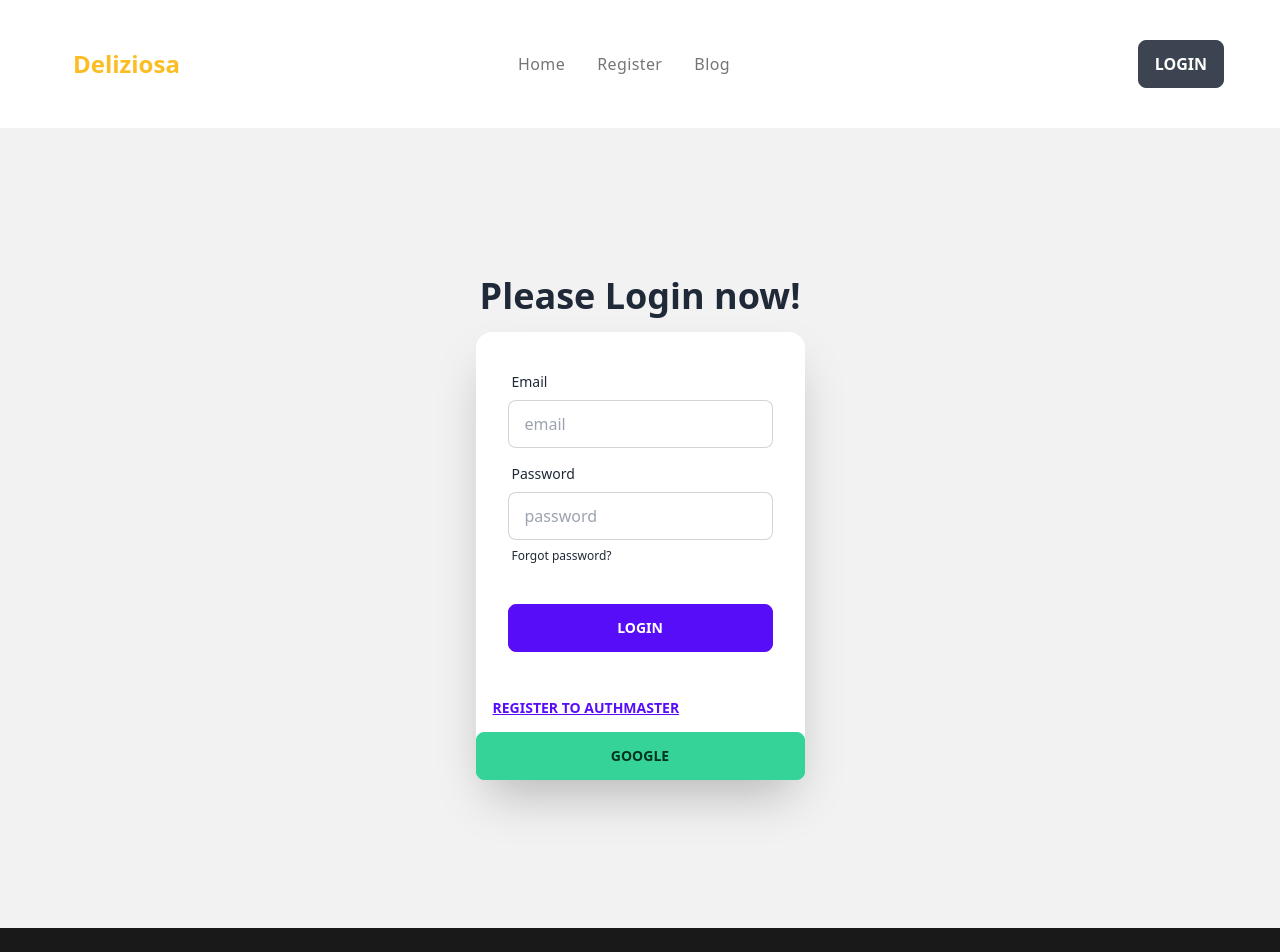
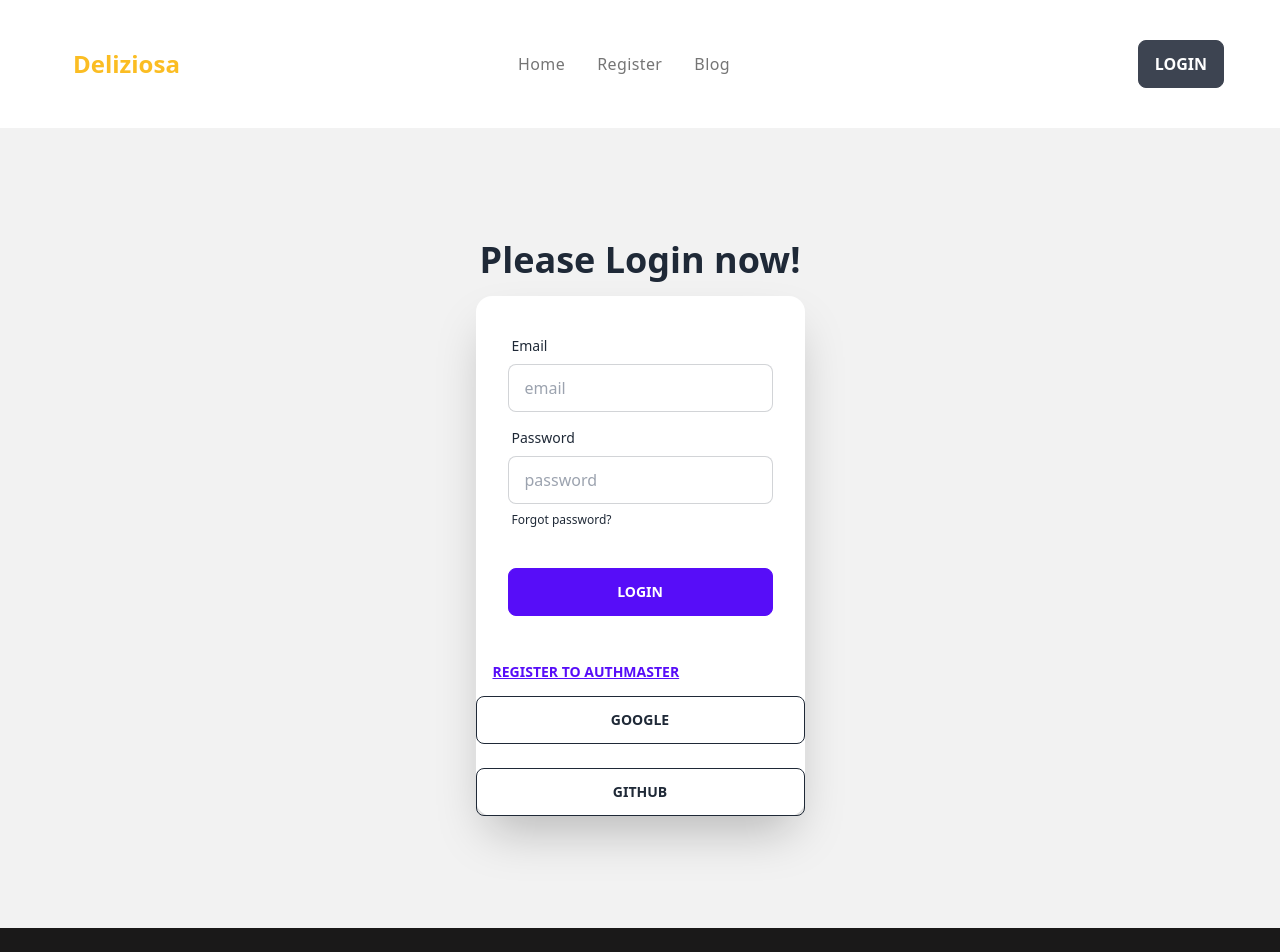
Before and after one commit to irfanurislam/cheif-hunt-client, a React (Vite) app: page /login in a window 1280 px wide. Shown: the top 952 px of the page. Built offline with nearby package versions, Linux system fonts and the light colour scheme; no server answers.

Commit message:
github auth fix

```diff
--- a/src/pages/Blog/Blog.jsx
+++ b/src/pages/Blog/Blog.jsx
@@ -19,7 +19,7 @@ const Blog = () => {
          </div>
          <div className="text-[#111111] my-5">
             <h2 className="text-2xl font-bold">2:How to validate React props using PropTypes?</h2>
-            <p className="text-lg mt-8"> Ans: </p>
+            <p className="text-lg mt-8"> Ans:  PropTypes is a type checking library that allows you to specify the type and shape of the props that are passed into a React component.</p>
          </div>
          <div className="text-[#111111] my-5">
             <h2 className="text-2xl font-bold">3: The difference between nodejs and express js.?</h2>
--- a/src/pages/Home/ChefDetails.jsx
+++ b/src/pages/Home/ChefDetails.jsx
@@ -4,9 +4,9 @@ import { useLoaderData, useParams } from "react-router-dom";
 
 const ChefDetails = () => {
   const { id } = useParams();
-
-  const chefinfo = useLoaderData();
-  const [info, setInfo] = useState(chefinfo);
+  const info = useLoaderData();
+  // const chefinfo = useLoaderData();
+  // const [info, setInfo] = useState(chefinfo);
   console.log(info);
 
   const {recipes, chef_name,description, years_of_experience, likes, picture_url, num_recipes } =
--- a/src/pages/Login/Login.jsx
+++ b/src/pages/Login/Login.jsx
@@ -3,7 +3,7 @@ import { Link } from "react-router-dom";
 import { AuthContext } from '../../provider/AuthProvider';
 const Login = () => {
 
-    const {signIn,signInWithGoogle} = useContext(AuthContext)
+    const {signIn,signInWithGoogle,githubSignin} = useContext(AuthContext)
 
 
       const handleLogin = (event) =>{
@@ -23,7 +23,7 @@ const Login = () => {
         console.log(error)
 
       })
-      }
+      };
 
       const handleGoogle = () =>{
         signInWithGoogle()
@@ -37,6 +37,15 @@ const Login = () => {
         })
       }
 
+      const handleGithubLogin = () =>{
+        githubSignin()
+        .then(result =>{
+          const loginGit = result.user;
+          console.log(loginGit)
+        }).catch(error =>{
+          console.log(error)
+        })
+      }
 
 
 
@@ -86,8 +95,9 @@ const Login = () => {
             </div>
           </form>
           <Link to='/register'><button className="btn btn-link"> register to authmaster</button></Link>
-         <button onClick={handleGoogle} className="btn btn-success"> google</button>
-
+         <button onClick={handleGoogle} className="btn btn-outline"> google</button>
+         <br />
+         <button onClick={handleGithubLogin} className='btn btn-outline'> Github</button>
 
         </div>
       </div>
--- a/src/provider/AuthProvider.jsx
+++ b/src/provider/AuthProvider.jsx
@@ -1,11 +1,12 @@
 import React, { createContext, useEffect, useState } from 'react';
-import { GoogleAuthProvider, createUserWithEmailAndPassword, getAuth, onAuthStateChanged, signInWithEmailAndPassword, signInWithPopup, signOut } from "firebase/auth";
+import { GithubAuthProvider, GoogleAuthProvider, createUserWithEmailAndPassword, getAuth, onAuthStateChanged, signInWithEmailAndPassword, signInWithPopup, signOut } from "firebase/auth";
 import app from '../firebase/firebase.config';
 
 const auth = getAuth(app);
 
 export const AuthContext = createContext(null)
 const googleProvider = new GoogleAuthProvider()
+const githubProvider = new GithubAuthProvider()
 
 const AuthProvider = ({children}) => {
 
@@ -23,6 +24,10 @@ const AuthProvider = ({children}) => {
 
  const signInWithGoogle = () =>{
    return signInWithPopup(auth,googleProvider)
+}
+
+const githubSignin = () =>{
+   return signInWithPopup(auth,githubProvider)
 }
 
 // observe auth info
@@ -50,6 +55,7 @@ const logOut = () =>{
     createUser,
     signIn,
     signInWithGoogle,
+    githubSignin,
     logOut
  }
 
--- a/src/routes/Routes.jsx
+++ b/src/routes/Routes.jsx
@@ -7,6 +7,7 @@ import Home from "../pages/Home/Home";
 import Chefs from "../pages/Home/Chefs";
 import ChefDetails from "../pages/Home/ChefDetails";
 import PrivateRoute from "./PrivateRoute";
+import Blog from "../pages/Blog/Blog";
 
 const router = createBrowserRouter([
     {
@@ -32,6 +33,10 @@ const router = createBrowserRouter([
                 path:'/chefs/:id',
                 element:<PrivateRoute><ChefDetails></ChefDetails></PrivateRoute>,
                 loader: ({params}) => fetch(`http://localhost:5000/chefs/${params.id}`)
+            },
+            {
+                path:'/blog',
+                element:<Blog></Blog>,
             }
         ]
     }
```
